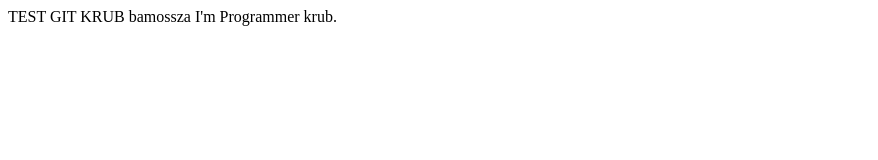
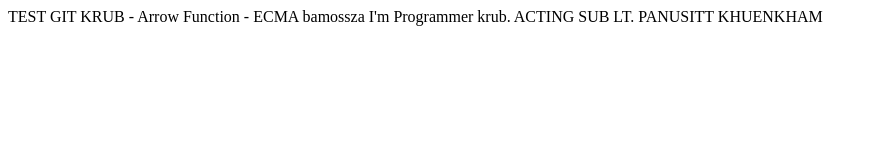
Before and after one commit to bamossza/test-git-repo, a plain HTML site: page index.html in a window 1280 px wide. Shown: the whole page, without its empty margins (0-878 px from the left). Drawn offline with Linux system fonts and the light colour scheme.

Commit message:
Improve krub.

```diff
--- a/index.html
+++ b/index.html
@@ -6,9 +6,10 @@
 </head>
 
 <body>
-	TEST GIT KRUB
+	TEST GIT KRUB - Arrow Function - ECMA
 	bamossza
 	I'm Programmer krub.
+	ACTING SUB LT. PANUSITT KHUENKHAM
 </body>
 
 </html>
```
